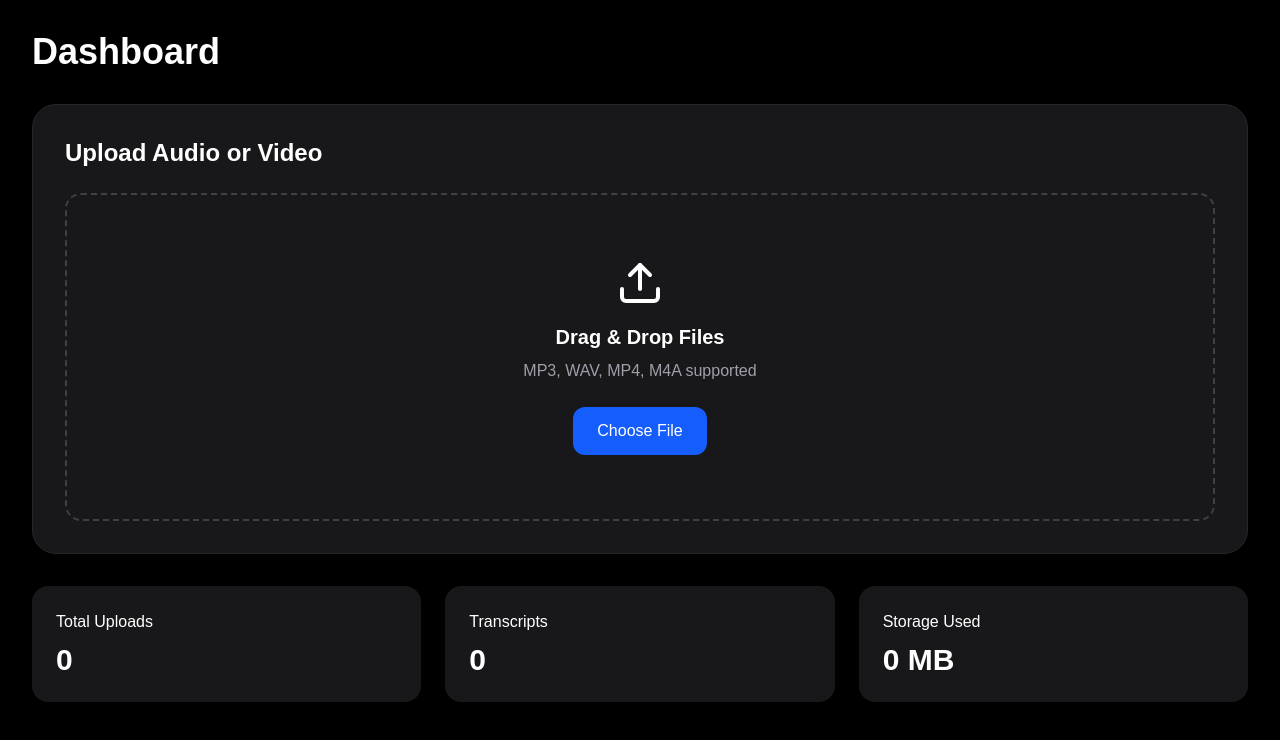
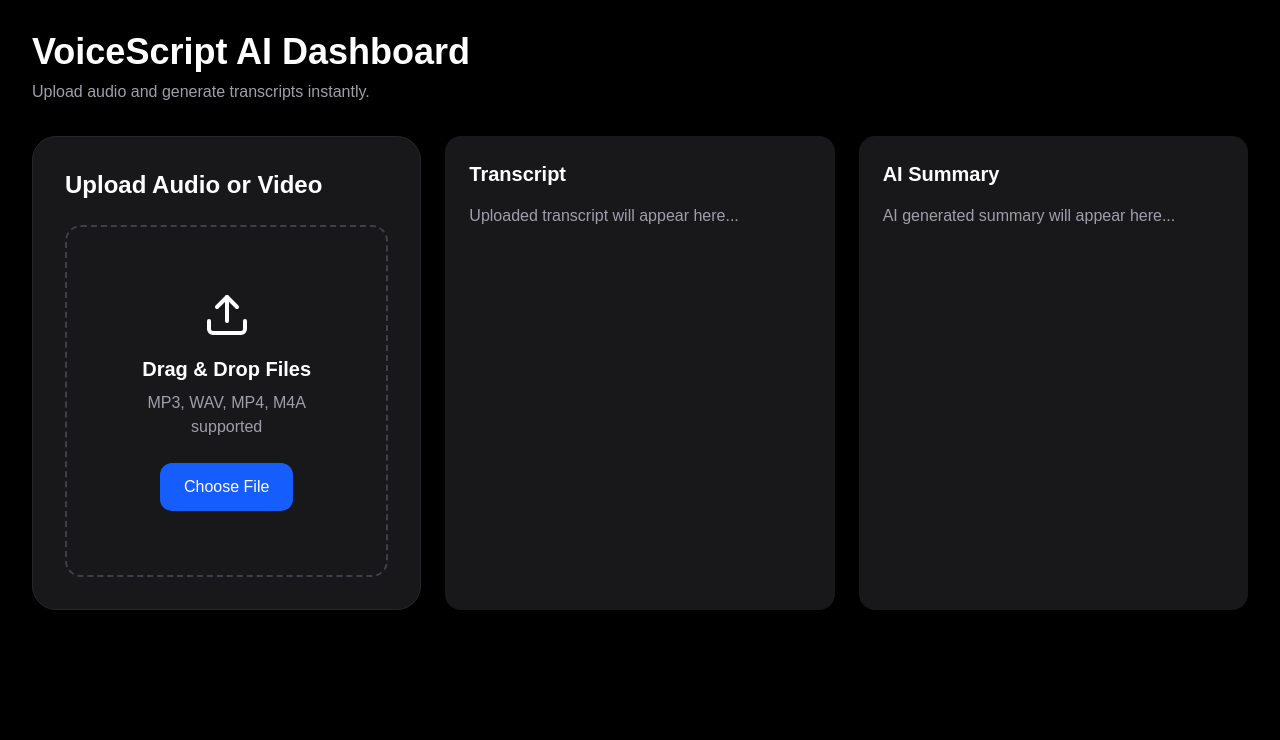
Before and after one commit to Kesarkarale/voicescript-ai, a Next.js app: page /dashboard in a window 1280 px wide. Shown: the top 740 px of the page. Built offline with nearby package versions, Linux system fonts and the light colour scheme.

Commit message:
Update page.tsx

```diff
--- a/app/dashboard/page.tsx
+++ b/app/dashboard/page.tsx
@@ -1,29 +1,24 @@
 import UploadBox from "@/components/UploadBox";
+import TranscriptCard from "@/components/TranscriptCard";
+import SummaryCard from "@/components/SummaryCard";
 
 export default function Dashboard() {
   return (
     <main className="min-h-screen bg-black text-white p-8">
-      <h1 className="text-4xl font-bold mb-8">
-        Dashboard
-      </h1>
+      <div className="mb-8">
+        <h1 className="text-4xl font-bold">
+          VoiceScript AI Dashboard
+        </h1>
 
-      <UploadBox />
+        <p className="text-zinc-400 mt-2">
+          Upload audio and generate transcripts instantly.
+        </p>
+      </div>
 
-      <div className="mt-8 grid md:grid-cols-3 gap-6">
-        <div className="bg-zinc-900 p-6 rounded-2xl">
-          <h3>Total Uploads</h3>
-          <p className="text-3xl font-bold mt-2">0</p>
-        </div>
-
-        <div className="bg-zinc-900 p-6 rounded-2xl">
-          <h3>Transcripts</h3>
-          <p className="text-3xl font-bold mt-2">0</p>
-        </div>
-
-        <div className="bg-zinc-900 p-6 rounded-2xl">
-          <h3>Storage Used</h3>
-          <p className="text-3xl font-bold mt-2">0 MB</p>
-        </div>
+      <div className="grid lg:grid-cols-3 gap-6">
+        <UploadBox />
+        <TranscriptCard />
+        <SummaryCard />
       </div>
     </main>
   );
```
